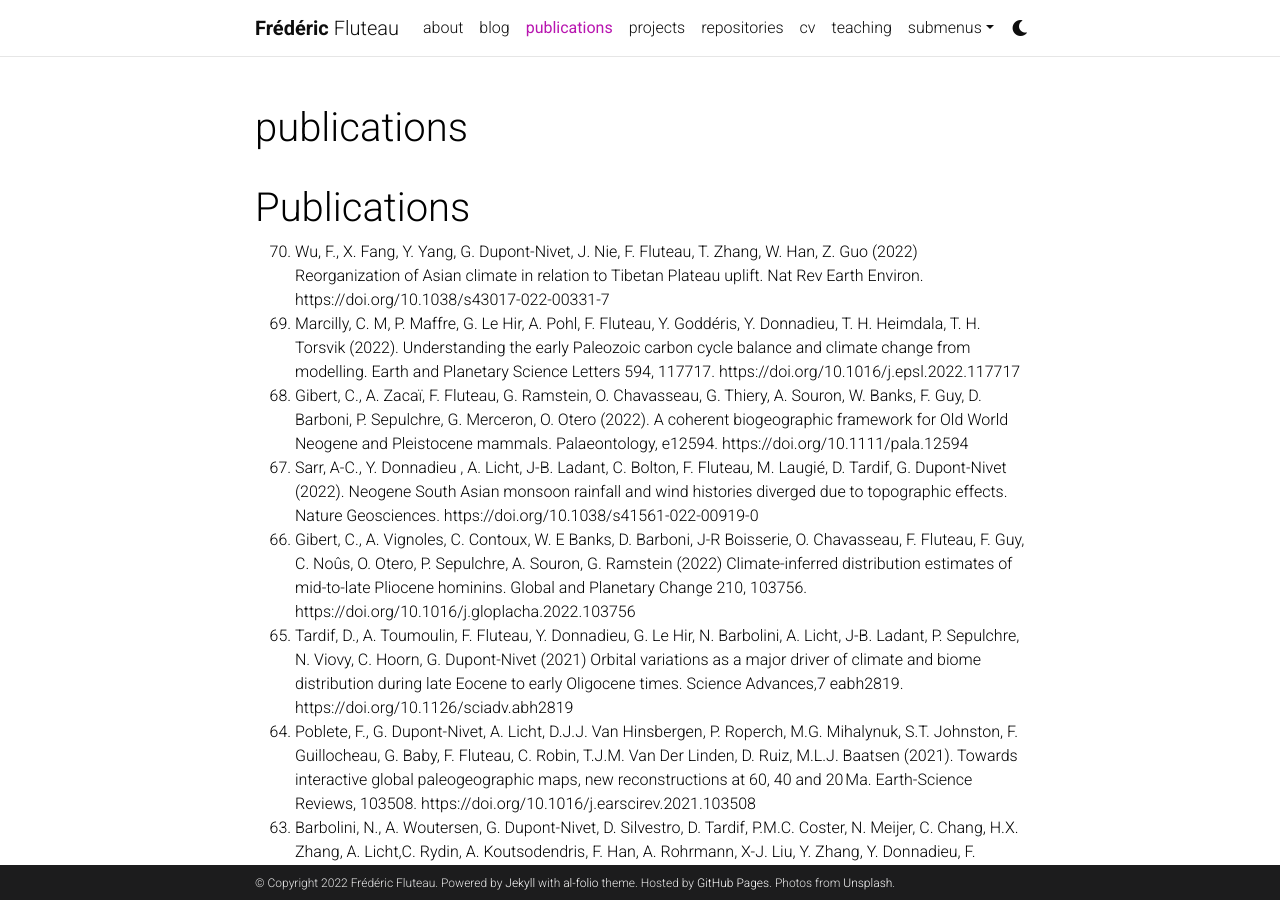
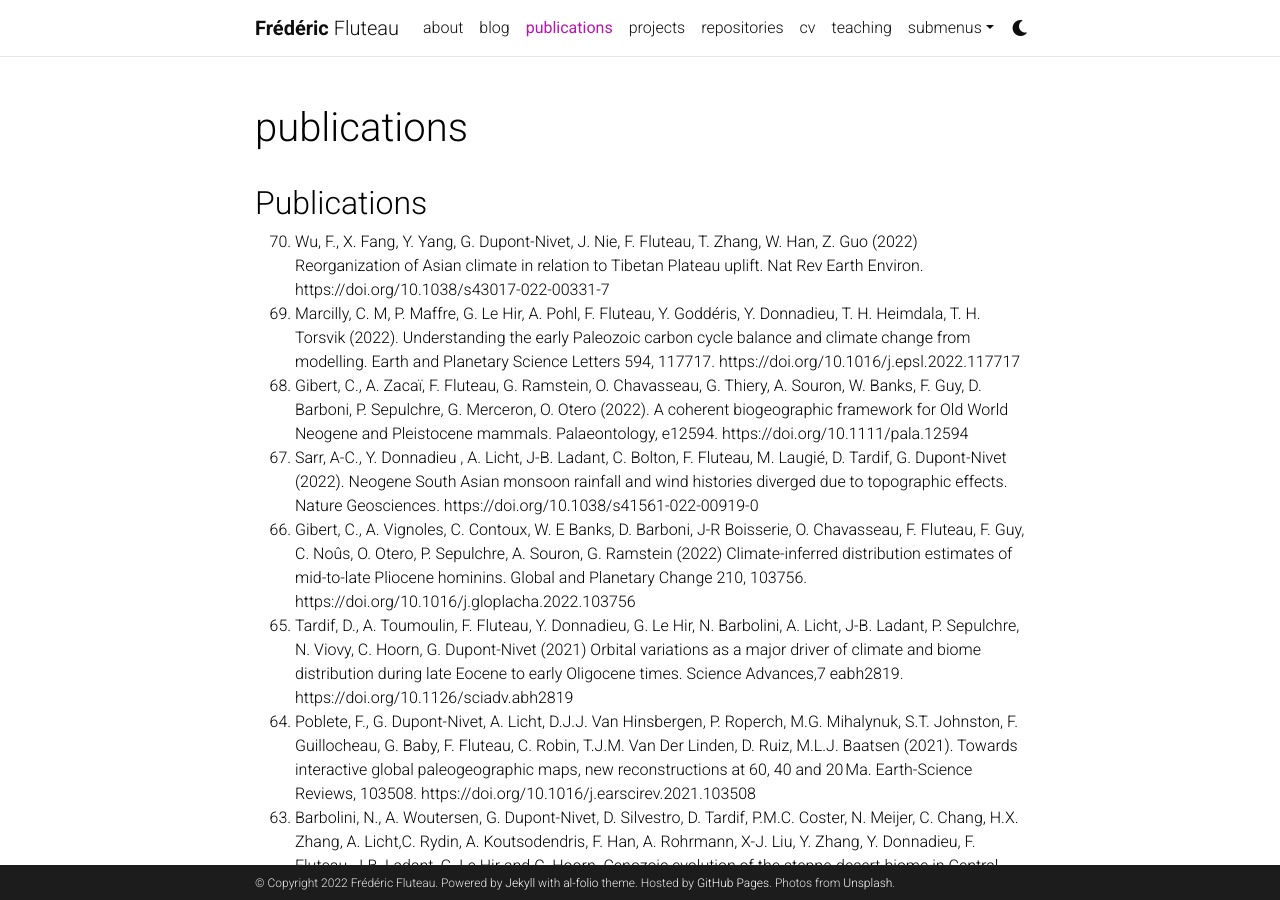
Before and after one commit to fredflut/fredflut.github.io, a Jekyll site: the page built from _pages/publications.md, in a window 1280 px wide and 900 px high. Built offline with Jekyll 4.4.1, drawn with Linux system fonts in a browser that asks for light colours; comment, search, counter and statistics services are not loaded; a style sheet for code colours, icons or effects is not loaded.

```diff
--- a/_pages/publications.md
+++ b/_pages/publications.md
@@ -15,7 +15,7 @@ nav_order: 1
 
 </div>
 
-# Publications
+## Publications
 
 <ol reversed start="70">
 <li> Wu, F., X. Fang, Y. Yang, G. Dupont-Nivet, J. Nie, F. Fluteau, T. Zhang, W. Han, Z. Guo (2022) Reorganization of Asian climate in relation to Tibetan Plateau uplift. Nat Rev Earth Environ. https://doi.org/10.1038/s43017-022-00331-7 </li>
@@ -334,7 +334,7 @@ http://www.clim-past.net/10/797/2014/cp-10-797-2014.pdf </li>
 </ol>
 
 
-# Book Chapter
+## Book Chapter
 
 <ol reversed start="8">
 
```
